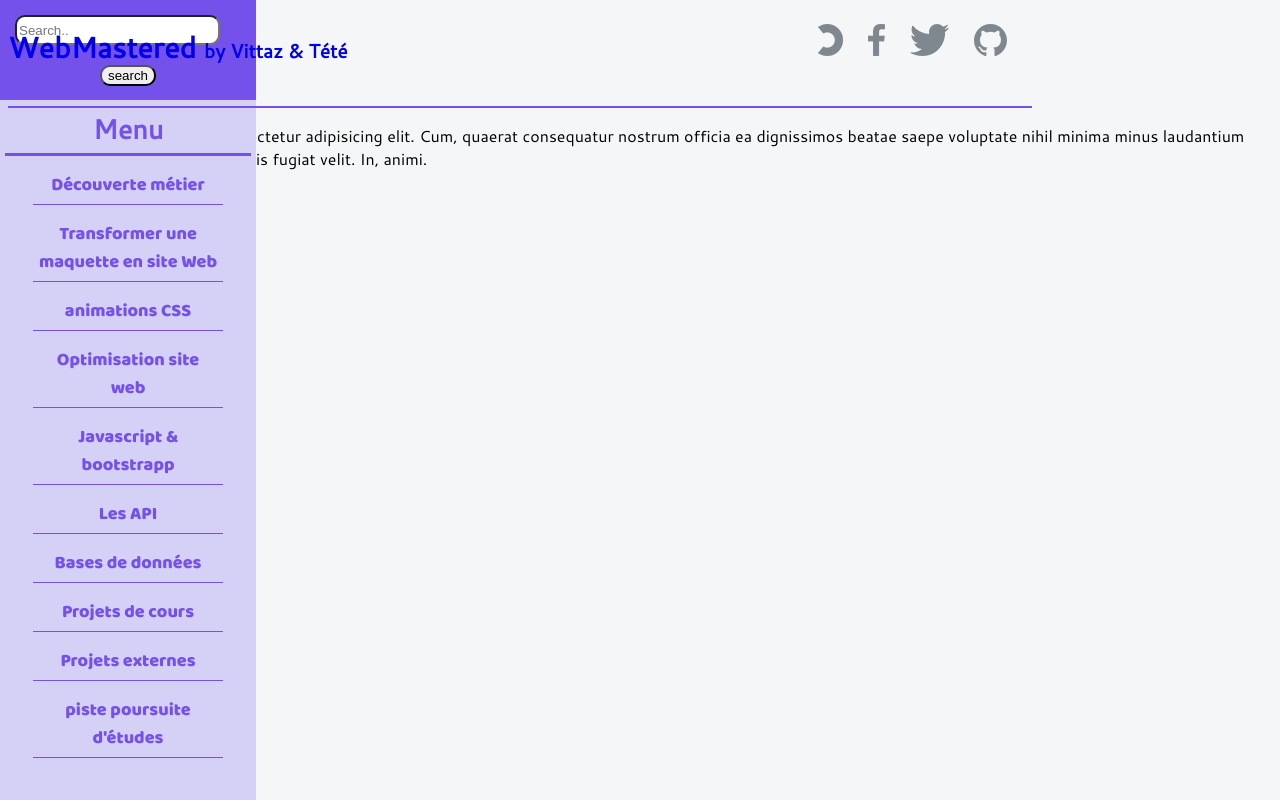
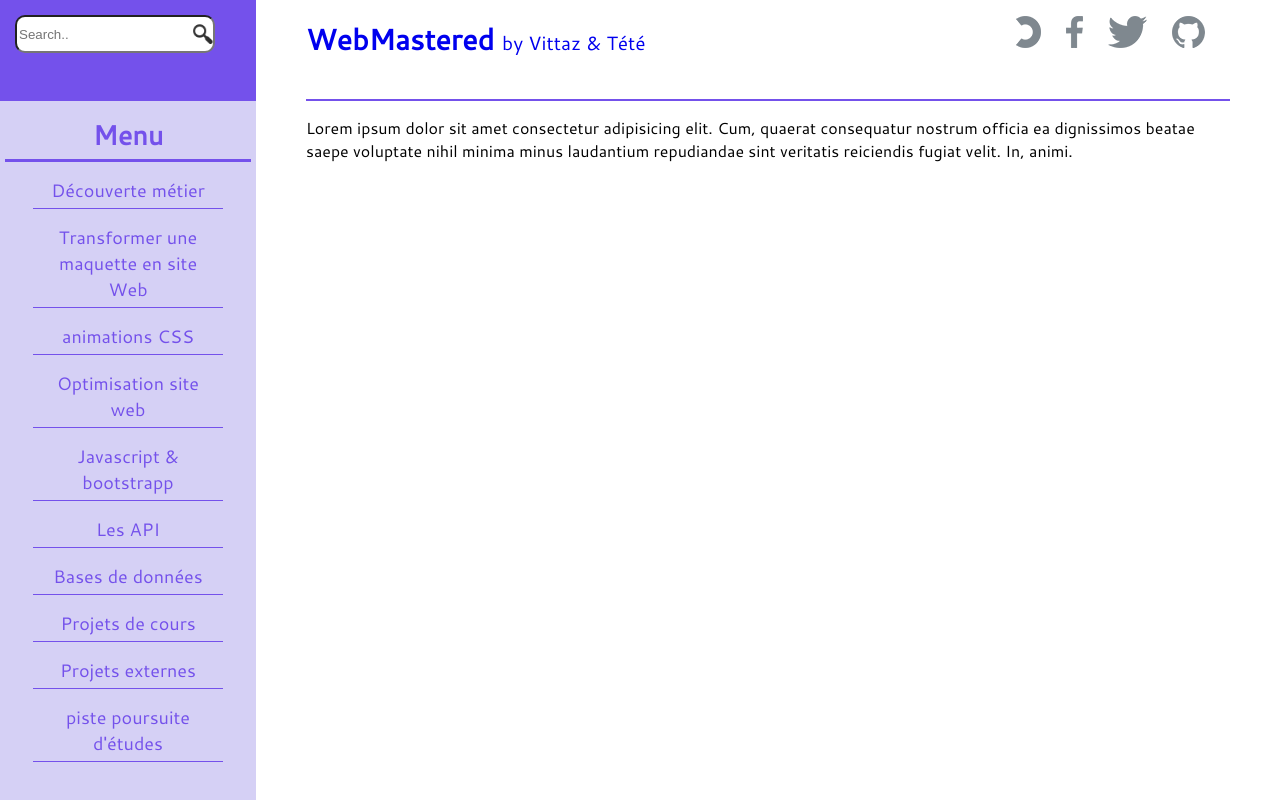
Before and after one commit to Truong-Terence/Web-Class.github.io, a website: page index.html in a window 1280 px wide. Drawn offline with Linux system fonts and the light colour scheme.

Commit message:
optimisation header + searchbar

```diff
--- a/index.html
+++ b/index.html
@@ -9,20 +9,11 @@
         <link type="text/css" rel="stylesheet" href="styles/css/style.css">
     </head>
     <body>
-        <header id="header">
-            <a href="index.html" class="logo"><p><strong>WebMastered </strong>by Vittaz & Tété</p></a>
-                <ul class="icons">
-                    <li><img src="img/locr.png" alt="image_banniere"id="headerimg" /></li>
-                    <li><img src="img/lfb.png" alt="image_banniere"id="headerimg" /></li>
-                    <li><img src="img/ltwitter.png" alt="image_banniere"id="headerimg" /></li>
-                    <li><img src="img/lgit.png" alt="image_banniere"id="headerimg" /></li>
-                </ul>
-        </header>
         <nav>
-            <div class="search-container">
+            <div id="search_container">
                 <form action="/action_page.php">
-                  <input type="search" placeholder="Search.." name="search">
-                  <button>search</button>
+                <input type="text" placeholder="Search.." name="search">
+                <div class="btn btn__search"><img src="img/search.png" alt="image_search_bar"></div>
                 </form>
             </div>
             <h2>Menu</h2>
@@ -40,13 +31,27 @@
                 <li><a href="">piste poursuite d'études</a></li>
             </ul>
         </nav>
-        <section>
-            <article>
-                <p>Lorem ipsum dolor sit amet consectetur adipisicing elit. Cum, quaerat consequatur nostrum officia ea dignissimos beatae saepe voluptate nihil minima minus laudantium repudiandae sint veritatis reiciendis fugiat velit. In, animi.</p>
-            </article>
-        </section>
-        <footer>
-
-        </footer>
+        <div id="main">
+            <div id="smaller_main">
+                <header id="header">
+                    <div id="separation_border"></div>
+                    <a href="index.html" class="logo"><p><strong>WebMastered </strong>by Vittaz & Tété</p></a>
+                        <ul class="icons">
+                            <li><img src="img/locr.png" alt="image_banniere"id="headerimg" /></li>
+                            <li><img src="img/lfb.png" alt="image_banniere"id="headerimg" /></li>
+                            <li><img src="img/ltwitter.png" alt="image_banniere"id="headerimg" /></li>
+                            <li><img src="img/lgit.png" alt="image_banniere"id="headerimg" /></li>
+                        </ul>
+                </header>
+                <section>
+                    <article>
+                        <p>Lorem ipsum dolor sit amet consectetur adipisicing elit.
+                            Cum, quaerat consequatur nostrum officia ea dignissimos beatae saepe
+                            voluptate nihil minima minus laudantium repudiandae sint veritatis reiciendis
+                            fugiat velit. In, animi.</p>
+                    </article>
+                </section>
+            </div>
+        </div>
     </body>
 </html>
--- a/styles/sass/Base/_base.scss
+++ b/styles/sass/Base/_base.scss
@@ -1,29 +1,14 @@
-header{
-    width: auto;
+body{
     font-family: "Cantarell", sans-serif;
-    font-weight: bold;
-}
-
-body{
-    width: auto;
-    height: auto;
-    background-color: $clr_background;
-    font-family: "Cantarell", sans-serif;
-    header{
-        // TODO: Twitter Git fb OC
-
-    }
-    nav ul{
-        width: auto;
-        list-style: none;
-        li a{
-            font-family: "Baloo", "sans-serif";
+    #main{
+        position: absolute;
+        top: 0px;
+        left: 20%;
+        padding-left: 50px;
+        padding-right: 50px;
+        height: 100%;
+        #smaller_main{
+        height: 100%;
         }
     }
 }
-
-@media screen and (max-width: 1280px){
-    #main > .inner{
-        padding: 0 4em 0.1em 4em ;
-    }
-}
--- a/styles/sass/Composants/_composants.scss
+++ b/styles/sass/Composants/_composants.scss
@@ -0,0 +1,27 @@
+.btn{
+    padding: 0px;
+    text-align: center;
+    display: inline-block;
+    font-size: 1em;
+    cursor: pointer;
+    &__search{
+        > img{
+            max-width: 1.4em;
+            height: auto;
+            background-color: transparent;
+            border: none;
+        }
+    }
+}
+#search_container{
+    position: relative;
+    display : inline-flex;
+    input{
+        float: left;
+    }
+    .btn__search{
+        float: right;
+        transform: translate(-100%, -150%);
+
+    }
+}
--- a/styles/sass/Layout/_layout.scss
+++ b/styles/sass/Layout/_layout.scss
@@ -3,12 +3,19 @@ body{
     header{
         display: flex;
         justify-content: space-between;
+        position: relative;
+        width: 100%;
+        height: $top_side;
+        #separation_border{
+            z-index: 1;
             position: absolute;
-        top: 0;
-        left: 200px;
-        width: 80%;
-        height: 98px;
+            top: -1px;
             border-bottom: 2px solid $oprcolor;
+            width: 100%;
+            height: $top_side;
+
+        }
+
         > a {
             text-decoration: none;
         }
@@ -22,14 +29,12 @@ body{
         .icons{
         display: flex;
         list-style-type: none;
+            li{
             cursor: pointer;
-            li{
             margin-right: 25px;
             }
         }
     }
-}
-
     nav{
         position : absolute;
         z-index: 1;
@@ -41,10 +46,11 @@ nav{
         background-color: $oprcolor2;
         text-align: center;
         font-size: 18px;
-    cursor: pointer;
-        .search-container{
+            #search_container{
             background-color: $oprcolor;
-        height: 100px;
+            height: $top_side;
+            width: 100%;
+            border-bottom: 1px solid $oprcolor;
             }
                 input {
                 float: left;
@@ -54,9 +60,6 @@ nav{
                 width: 80%;
                 height: 30px;
                 cursor: text;
-            }
-            button{
-            border-radius: 10px;
                 }
                 h2{
                 color: $oprcolor;
@@ -79,6 +82,7 @@ nav{
                     border-bottom: 1px $oprcolor solid;
                     }
                     a{
+                    cursor: pointer;
                     text-decoration: none;
                     position: relative;
                     display:block;
@@ -88,3 +92,4 @@ nav{
                     color: $oprhover;
                     }
     }
+}
--- a/styles/sass/Utils/_utils.scss
+++ b/styles/sass/Utils/_utils.scss
@@ -1,5 +1,11 @@
+// COULEURS //
 
 $oprcolor: #7451eb;
 $oprcolor2:#d5d0f5;
 $oprhover : #4d35a3;
 $clr_background : #F5F6F7;
+
+
+// TAILLES //
+
+$top_side : 100px;
```
Also changed, not shown: styles/css/style.css, 1 other file. Lines whose indentation alone changed are shown as unchanged.
